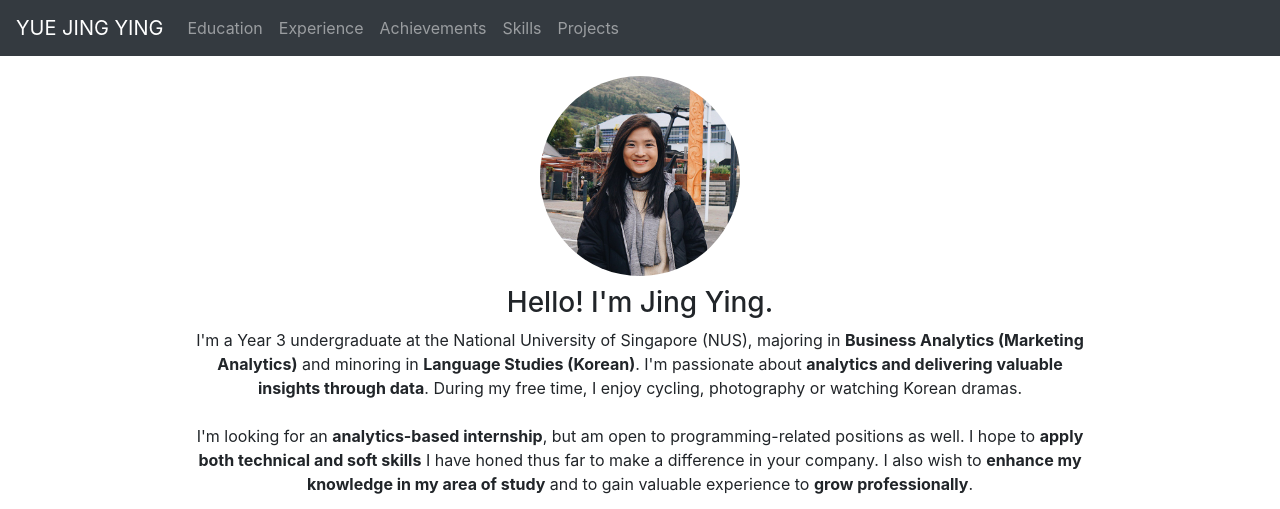
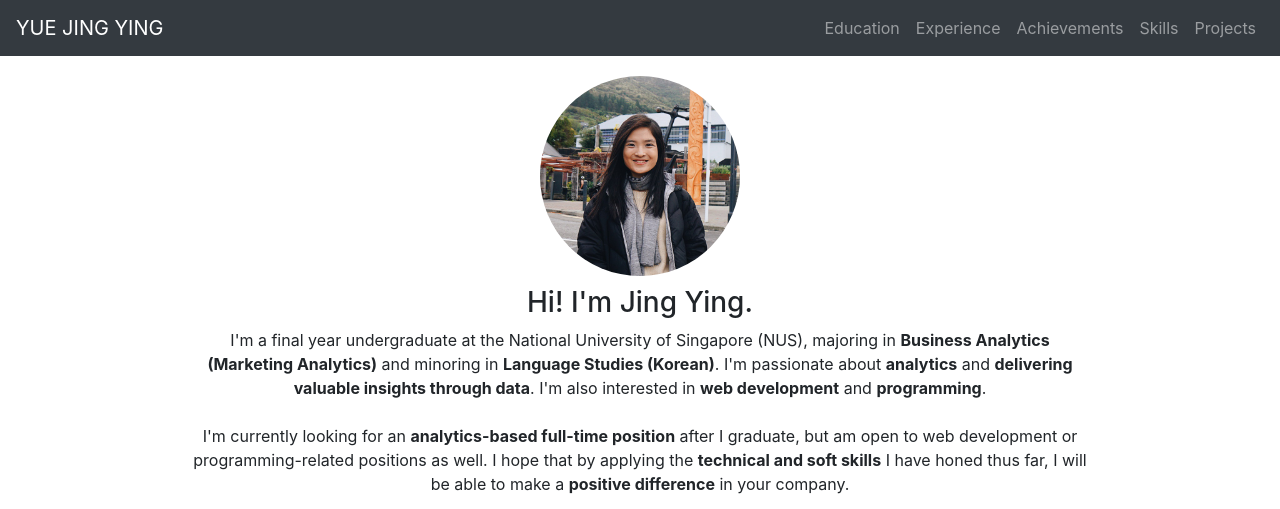
Before and after one commit to jingyingyue/jingyingyue.github.io, a plain HTML site: page index.html in a window 1280 px wide. Shown: the top 509 px of the page. Drawn offline with nearby package versions, Linux system fonts and the light colour scheme.

Commit message:
Update index.html

```diff
--- a/index.html
+++ b/index.html
@@ -20,7 +20,7 @@
 			</button>
 
 			<div class="collapse navbar-collapse" id="navbarCollapse">
-					<ul class="navbar-nav mr-auto">
+					<ul class="navbar-nav ml-auto">
 						<li class="nav-item">
 							<a class="nav-link" href="education.html">Education</a>
 						</li>
@@ -44,11 +44,11 @@
 		<div class="main">
 			<div class="intro">
 				<img id="profile-pic" src="assets/imgs/profile.JPG">
-				<h1>Hello! I'm Jing Ying.</h1>
+				<h1>Hi! I'm Jing Ying.</h1>
 				<p>
-					I'm a Year 3 undergraduate at the National University of Singapore (NUS), majoring in <b>Business Analytics (Marketing Analytics)</b> and minoring in <b>Language Studies (Korean)</b>. I'm passionate about <b>analytics and delivering valuable insights through data</b>. During my free time, I enjoy cycling, photography or watching Korean dramas.<br>
+					I'm a final year undergraduate at the National University of Singapore (NUS), majoring in <b>Business Analytics (Marketing Analytics)</b> and minoring in <b>Language Studies (Korean)</b>. I'm passionate about <b>analytics</b> and <b>delivering valuable insights through data</b>. I'm also interested in <b>web development</b> and <b>programming</b>.<br>
 					<br>
-					I'm looking for an <b>analytics-based internship</b>, but am open to programming-related positions as well. I hope to <b>apply both technical and soft skills</b> I have honed thus far to make a difference in your company. I also wish to <b>enhance my knowledge in my area of study</b> and to gain valuable experience to <b>grow professionally</b>.
+					I'm currently looking for an <b>analytics-based full-time position</b> after I graduate, but am open to web development or programming-related positions as well. I hope that by applying the <b>technical and soft skills</b> I have honed thus far, I will be able to make a <b>positive difference</b> in your company.
 				</p>
 			</div>
 
```
